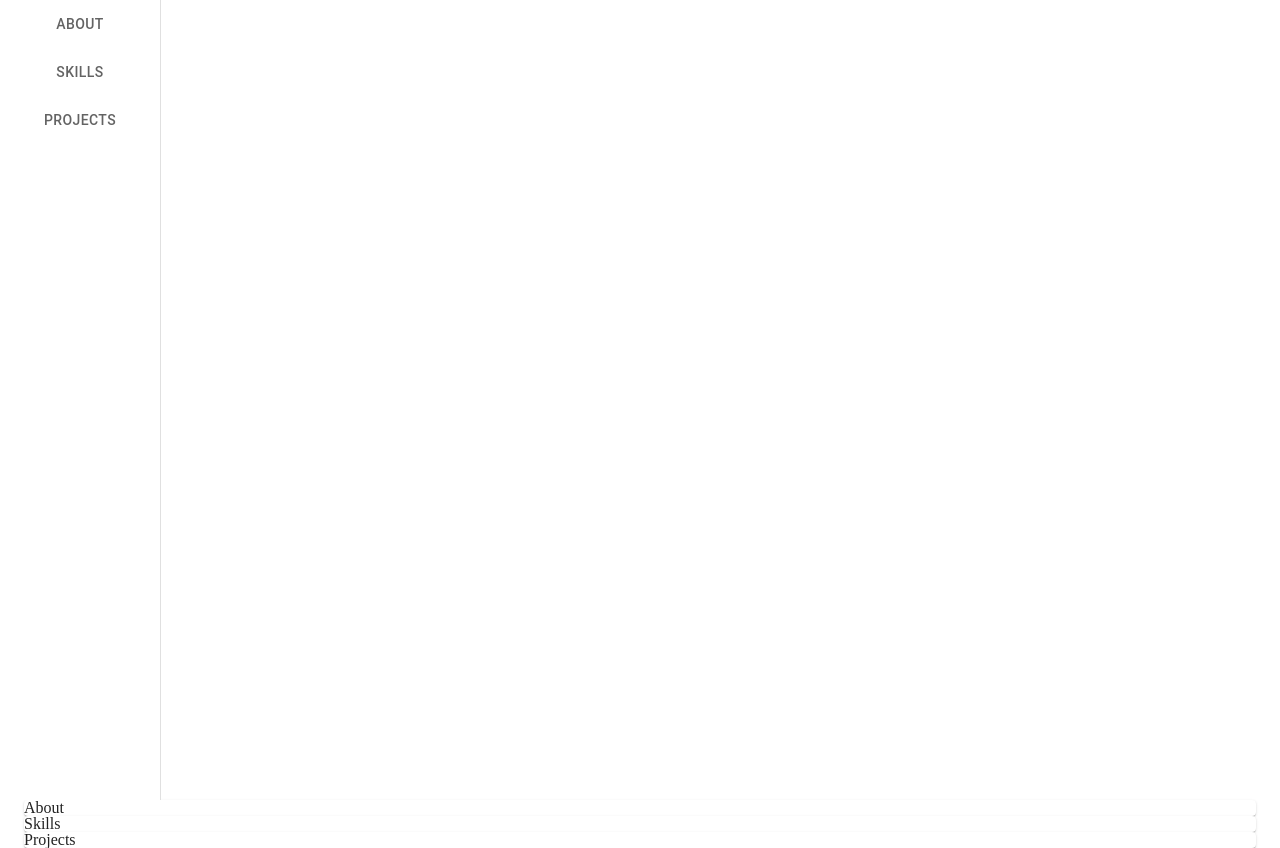
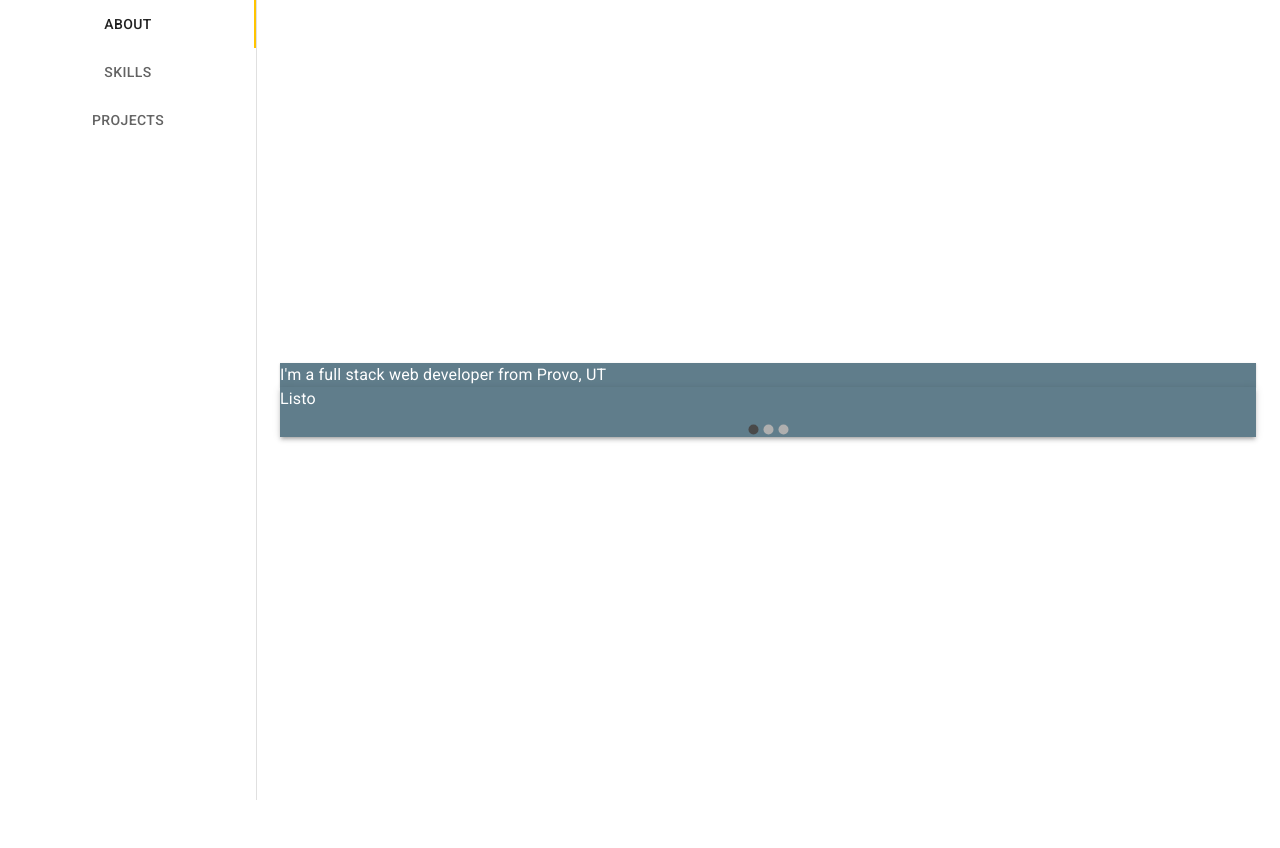
Before and after one commit to colefin8/portfolio2, a React (Create React App) app: page / in a window 1280 px wide. After the commit the page ends 800 px from the top, so only its background shows below. Built offline with nearby package versions, Linux system fonts and the light colour scheme.

Commit message:
getting there

```diff
--- a/package.json
+++ b/package.json
@@ -11,6 +11,7 @@
     "@testing-library/user-event": "^7.1.2",
     "react": "^16.12.0",
     "react-dom": "^16.12.0",
+    "react-material-ui-carousel": "^1.0.0",
     "react-scripts": "3.3.0"
   },
   "scripts": {
--- a/public/index.html
+++ b/public/index.html
@@ -9,6 +9,7 @@
       name="description"
       content="Web site created using create-react-app"
     />
+    <link rel="stylesheet" href="https://fonts.googleapis.com/css?family=Roboto:300,400,500,700&display=swap" />
     <link rel="apple-touch-icon" href="%PUBLIC_URL%/logo192.png" />
     <!--
       manifest.json provides metadata used when your web app is installed on a
--- a/src/App.js
+++ b/src/App.js
@@ -1,14 +1,16 @@
 import React, { useState, useEffect } from "react";
+import Carousel from "react-material-ui-carousel";
 import {
   makeStyles,
   createMuiTheme,
+  useTheme,
   ThemeProvider
 } from "@material-ui/core/styles";
 import {
   Table,
   Tab,
   Tabs,
-  TabPanel,
+  Typography,
   Drawer,
   Container,
   Paper
@@ -17,6 +19,13 @@ import { amber, blueGrey } from "@material-ui/core/colors";
 
 import "./App.css";
 
+function a11yProps(index) {
+  return {
+    id: `vertical-tab-${index}`,
+    "aria-controls": `vertical-tabpanel-${index}`
+  };
+}
+
 const theme = createMuiTheme({
   palette: {
     primary: blueGrey,
@@ -24,24 +33,38 @@ const theme = createMuiTheme({
   }
 });
 
-function a11yProps(index) {
+const useStyles = makeStyles(() => {
+  console.log(theme);
   return {
-    id: `vertical-tab-${index}`,
-    "aria-controls": `vertical-tabpanel-${index}`
-  };
-}
-
-const useStyles = makeStyles(theme => ({
-  drawer: {
+    drawer: {},
+    drawerPaper: {
       height: "100vh",
       width: "20vw"
     },
-  drawerPaper: {},
     drawerTabs: {},
     tabs: {
       borderRight: `1px solid ${theme.palette.secondary}`
+    },
+    container: {
+      height: "100vh",
+      display: "flex",
+      flexDirection: "column",
+      justifyContent: "center"
+    },
+    paper1: {
+      backgroundColor: theme.palette.primary.main,
+      color: theme.palette.primary.contrastText
+    },
+    paper2: {
+      backgroundColor: theme.palette.secondary.main,
+      color: theme.palette.secondary.contrastText
+    },
+    paper3: {
+      backgroundColor: theme.palette.primary.main,
+      color: theme.palette.primary.contrastText
     }
-}));
+  };
+});
 
 function App() {
   const classes = useStyles();
@@ -52,6 +75,15 @@ function App() {
 
   return (
     <ThemeProvider theme={theme}>
+      <div
+        style={{
+          width: "100vw",
+          height: "100vh",
+          display: "flex",
+          justifyContent: "space-between",
+          alignItems: "center"
+        }}
+      >
         <Drawer
           anchor="left"
           open={true}
@@ -59,17 +91,65 @@ function App() {
           classes={{ paper: classes.drawerPaper }}
           className={classes.drawer}
         >
-        <Tabs className={classes.tabs} orientation="vertical">
+          <Tabs
+            className={classes.tabs}
+            orientation="vertical"
+            onChange={handleChange}
+            value={value}
+          >
             <Tab label="About" {...a11yProps(0)} />
-          <Tab label="Skills" {...a11yProps(0)} />
-          <Tab label="Projects" {...a11yProps(0)} />
+            <Tab label="Skills" {...a11yProps(1)} />
+            <Tab label="Projects" {...a11yProps(2)} />
           </Tabs>
         </Drawer>
-      <Container component="article" maxWidth="lg">
-        <Paper>About</Paper>
-        <Paper>Skills</Paper>
-        <Paper>Projects</Paper>
+        <div style={{ width: "80vw" }}>
+          <Container
+            component="article"
+            maxWidth="lg"
+            classes={{ root: classes.container }}
+          >
+            <Paper
+              square={true}
+              elevation={1}
+              classes={{
+                elevation1: classes.paper1,
+                elevation2: classes.paper2,
+                elevation3: classes.paper3
+              }}
+            >
+              <Typography color="inherit">
+                {"I'm a full stack web developer from Provo, UT"}
+              </Typography>
+            </Paper>
+            <Paper
+              square={true}
+              elevation={2}
+              classes={{
+                elevation1: classes.paper1,
+                elevation2: classes.paper2,
+                elevation3: classes.paper3
+              }}
+            >
+              <Table></Table>
+            </Paper>
+            <Paper
+              square={true}
+              elevation={3}
+              classes={{
+                elevation1: classes.paper1,
+                elevation2: classes.paper2,
+                elevation3: classes.paper3
+              }}
+            >
+              <Carousel autoPlay={false} indicators={true} animation="slide">
+                <Typography color="inherit">Listo</Typography>
+                <Typography color="inherit">LoveToKnow</Typography>
+                <Typography color="inherit">CardSmart</Typography>
+              </Carousel>
+            </Paper>
           </Container>
+        </div>
+      </div>
     </ThemeProvider>
   );
 }
```
Also changed, not shown: 1 other file (tests, documents, lock files or other folders). Lines whose indentation alone changed are shown as unchanged.
